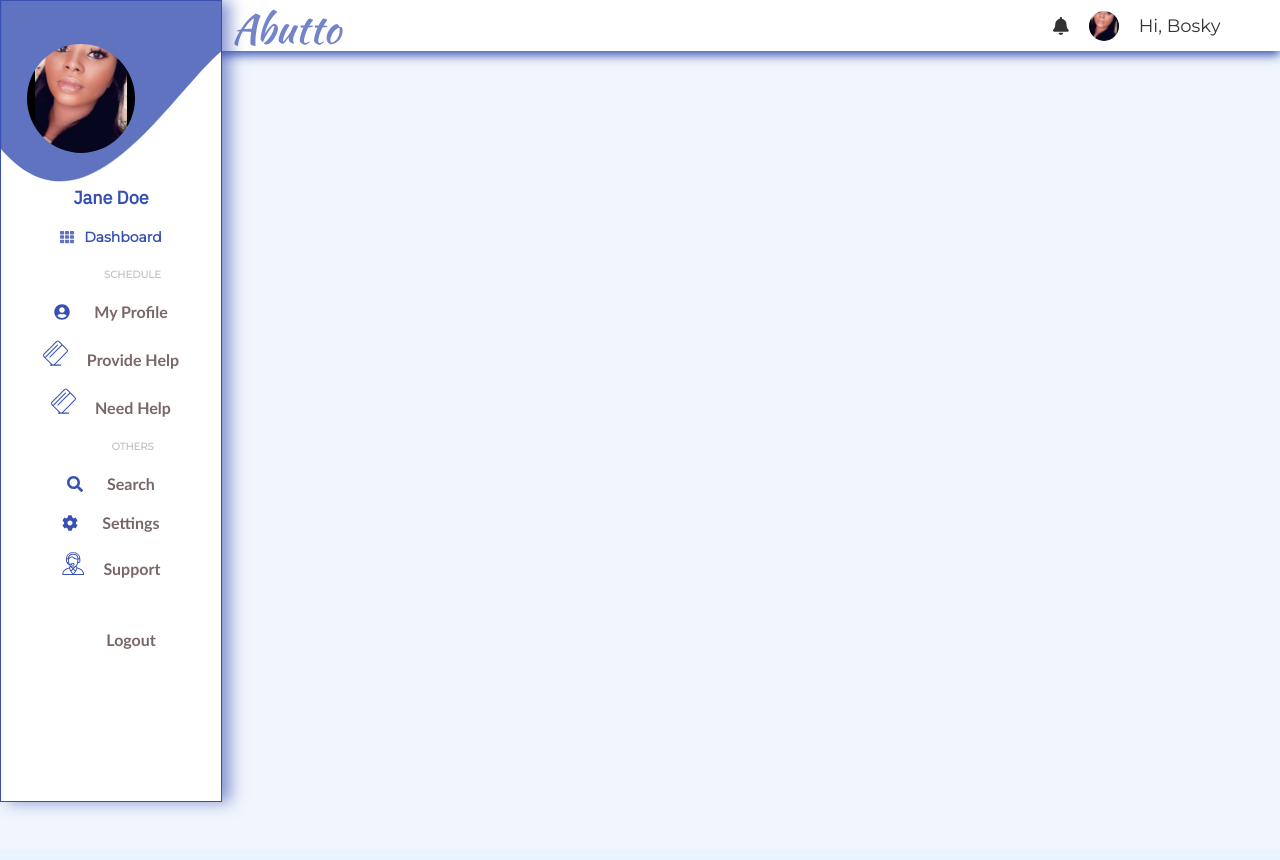
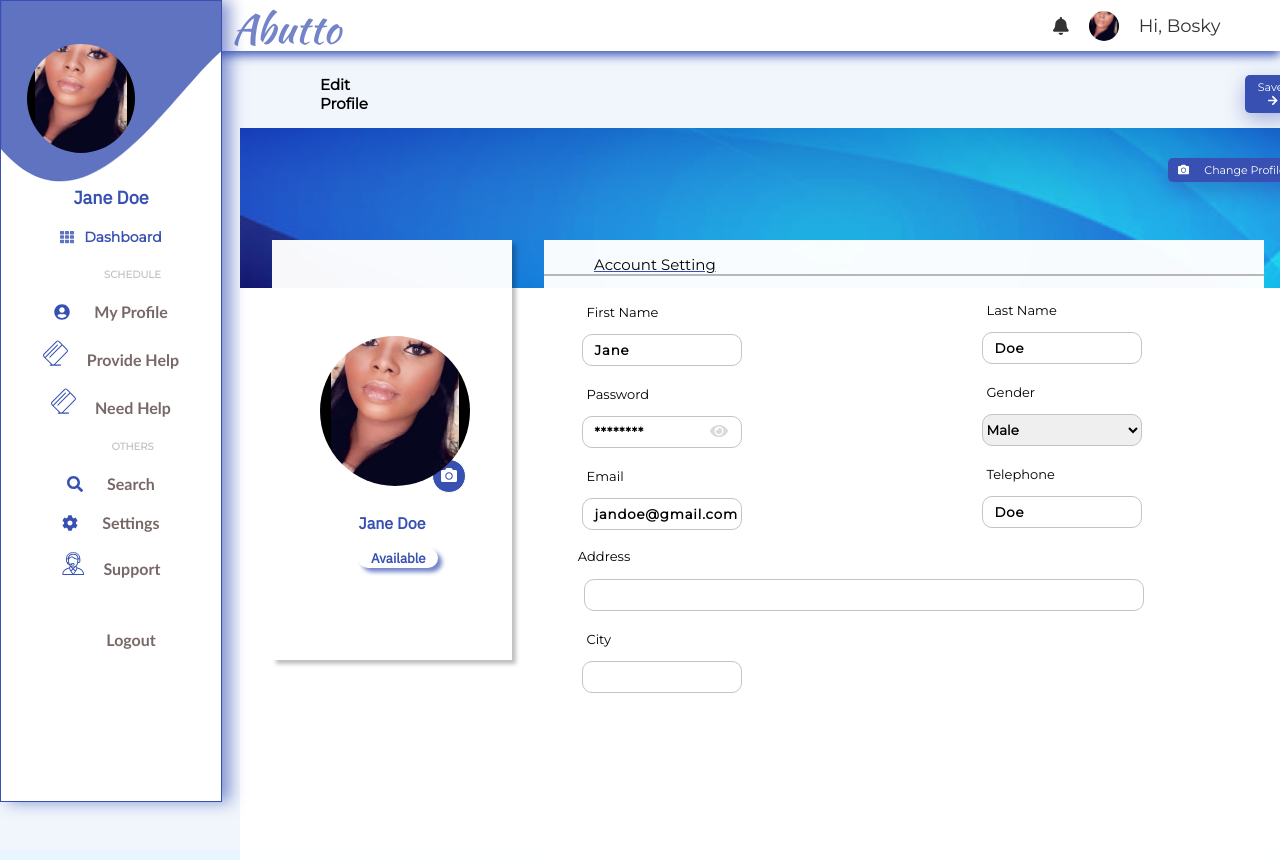
Before and after one commit to courage173/abutto-web, a React (Create React App) app: page /profile in a window 1280 px wide. Built offline with nearby package versions, Linux system fonts and the light colour scheme.

Commit message:
created the edit-profile-page

```diff
--- a/src/Routes.js
+++ b/src/Routes.js
@@ -3,7 +3,8 @@ import { Switch, Route } from 'react-router-dom';
 import Layout from './hoc/Layout'
 import LandingPage from './components/landingPage'
 import Register_login from './components/login_register';
-import Dashboard from './components/dashboard/dashboard'
+import Dashboard from './components/dashboard/dashboard';
+import Profile from './components/profile/profile';
 
 
 const Routes = () => {
@@ -15,6 +16,7 @@ const Routes = () => {
             <Route path="/" exact component={LandingPage} />
             <Layout>
                 <Route path="/dashboard" exact component={Dashboard} />
+                <Route path="/profile" exact component={Profile} />
             </Layout>
         </Switch>
 
--- a/src/components/dashboard/linkSection.js
+++ b/src/components/dashboard/linkSection.js
@@ -65,7 +65,8 @@ class LinkSection extends Component {
                 linkTo: '/logout',
                 public: false,
                 id: 'logoutLink'
-            }
+            },
+
         ],
 
     }
--- /dev/null
+++ b/src/components/profile/profile.js
@@ -0,0 +1,73 @@
+import React, { Component } from 'react';
+import './profileStyle.css';
+import { FontAwesomeIcon } from '@fortawesome/react-fontawesome'
+import { faCamera, faEye, faArrowRight } from '@fortawesome/free-solid-svg-icons';
+import bosky from '../../assets/bosky.png';
+
+class Profile extends Component {
+    render() {
+        return (
+
+            <div className="profile-section">
+                <div className="navs">
+                    <div className="edit-profile">Edit Profile</div>
+                    <button className="save">Save <FontAwesomeIcon icon={faArrowRight} className="arrow" /></button>
+                </div>
+
+                <div className="edit-section container-fluid">
+                    <div className="blue-bg">
+                        <button className="photo"><FontAwesomeIcon icon={ faCamera } className="camera" />Change Profile</button>
+                    </div>
+
+                    <div className="user-edit-section">
+                        <div className="user-container">
+                            <img className="user-icon" src={bosky} alt='profile' style={{
+                                height: '150px', width: '150px', borderRadius:
+                                    '100%', objectFit: 'cover'
+                            }} />
+                            <div className="foto-edit">
+                                <FontAwesomeIcon icon={faCamera} className="edit-icon" />
+                            </div>
+                            <div className="name">Jane Doe</div>
+                            <button className="available">Available</button>
+                        </div>
+                        <div className="input-section">
+                            <p className="acct">Account Setting</p>
+                            <hr className="line" />
+                            <div className="form">
+                                <div className="left-input">
+                                    <div className="first">First Name</div><br />
+                                    <input className="input" type="text" placeholder="Jane" /><br />
+                                    <div className="first">Password</div><br />
+                                    <input className="input" type="text" placeholder="********"
+                                     /><span><FontAwesomeIcon icon={faEye} style={{ color: '#DADADA', cursor: 'pointer', marginLeft: '-2rem' }} /></span>
+                                     <div className="first">Email</div><br />
+                                    <input className="input" type="email" placeholder="jandoe@gmail.com" /><br />
+                                </div>
+                                <div className="right-input">
+                                    <div className="first">Last Name</div><br />
+                                    <input className="input" type="text" placeholder="Doe" /><br />
+                                    <div className="first">Gender</div><br />
+                                    <select className="input" name="gender" placeholder="Doe"><option>Male</option><option>Female</option></select>
+                                    <div className="first">Telephone</div><br />
+                                    <input className="input" type="number" placeholder="Doe" /><br />
+                                </div>
+
+                                <div className="address">Address</div>
+                                <input className="address-input" type="text" />
+
+                                <div className="left-input">
+                                    <div className="first">City</div><br />
+                                    <input className="input" type="text" />
+                                </div>
+                            </div>
+                        </div>
+                    </div>
+                </div>
+
+            </div>
+        )
+    }
+}
+
+export default Profile;
--- /dev/null
+++ b/src/components/profile/profileStyle.css
@@ -0,0 +1,183 @@
+.profile-section {
+}
+.navs {
+    display: flex;
+    margin-left: 20rem;
+    margin-top: 25px;
+}
+.edit-profile {
+    font-family: Montserrat;
+    font-weight: 600;
+    font-size: 15px;
+}
+.save {
+    margin-left: 54rem;
+    background-color: #3750B2;
+    box-shadow: 0px 7px 20px rgba(55, 80, 178, 0.4);
+    border-radius: 5px;
+    color: white;
+    border: none;
+    width: 4rem;
+    cursor: pointer;
+    font-family: Montserrat;
+    font-size: 11px;
+}
+.arrow {
+    margin-left: 5px;
+}
+.edit-section {
+    margin-left: auto;
+    margin-right: auto;
+    height: 500px;
+}
+.blue-bg {
+    background-image: url(../../assets/blue.png);
+    margin-left: 15rem;
+    margin-top: 15px;
+    height: 10rem;
+    background-repeat: no-repeat;
+}
+.photo {
+    margin-left: 58rem;
+    background-color: #3750B2;
+    box-shadow: 0px 7px 20px rgba(55, 80, 178, 0.4);
+    border-radius: 5px;
+    color: white;
+    border: none;
+    width: 8rem;
+    height: 1.5rem;
+    margin-top: 30px;
+    cursor: pointer;
+    font-family: Montserrat;
+    font-size: 11px;
+}
+.camera {
+    padding-right: 15px;
+}
+.user-edit-section {
+    display: flex;
+    margin-left: 15rem;
+    background: rgba(255, 255, 255, 0.97);
+}
+.user-container {
+    background: rgba(255, 255, 255, 0.97);
+    box-shadow: 4px 4px 4px rgba(0, 0, 0, 0.25);
+    height: 420px;
+    flex: 2;
+    margin-left: 2rem;
+    margin-top: -3rem;
+}
+.user-icon {
+    margin-left: 3rem;
+    margin-top: 6rem;
+}
+.foto-edit {
+    background-color: #3750B2;
+    border-radius: 100%;
+    height: 2rem;
+    width: 2rem;
+    margin-left: 10rem;
+    margin-top: -2rem;
+    border: 1px solid white;
+}
+.edit-icon {
+    color: white;
+    margin-left: 8px;
+    margin-top: 7px;
+}
+.name {
+    text-align: center;
+    margin-top: 20px;
+    font-weight: 600;
+    color: #3750B2;
+    font-family: IBM Plex Sans;
+    font-weight: bold;
+}
+.available {
+    background: #FFFFFF;
+    box-shadow: 4px 4px 4px rgba(55, 80, 178, 0.7);
+    border-radius: 10px;
+    color: #3750B2;
+    border: none;
+    width: 5rem;
+    margin-left: 5.4rem;
+    margin-top: 15px;
+    font-family: IBM Plex Sans;
+    font-weight: bold;
+}
+.input-section {
+    flex: 6;
+    background: rgba(255, 255, 255, 0.97);
+    height: 620px;
+    margin-left: 2rem;
+    margin-top: -3rem;
+    margin-right: 2rem;
+}
+.acct {
+    margin-left: 50px;
+    font-size: 15px;
+    font-family: Montserrat;
+    text-decoration: underline #3750B2;
+}
+
+.line {
+    border: 0.5px solid #B6B6B6;
+    margin-top: -15px;
+}
+.form {
+    display: flex;
+}
+.left-input {
+    flex: 5;
+    margin-left: -30rem;
+    margin-top: 10px;
+}
+.right-input {
+    flex: 5;
+    margin-left: 20rem;
+    margin-top: -15.5rem;
+}
+.first {
+    margin-top: 10px;
+    font-size: 13px;
+    line-height: 16px;
+    margin-bottom: -10px;
+    font-family: Montserrat;
+}
+.input {
+    border: 1px solid #C4C4C4;
+    box-sizing: border-box;
+    border-radius: 10px;
+    height: 2rem;
+    margin-top: 0px;
+    margin-left: -5px;
+    margin-bottom: 10px;
+    width: 10rem;
+    font-family: Montserrat;
+    font-weight: 600;
+    color: black;
+}
+.input::placeholder {
+    padding-left: 10px;
+    letter-spacing: 0.06em;
+    font-family: Montserrat;
+    font-weight: 600;
+    color: black;
+}
+.address {
+    margin-left: -37.5rem;
+    font-size: 13px;
+    line-height: 16px;
+    margin-top: 10px;
+    font-family: Montserrat;
+}
+.address-input {
+    border: 1px solid #C4C4C4;
+    box-sizing: border-box;
+    border-radius: 10px;
+    height: 2rem;
+    margin-left: -5rem;
+    width: 35rem;
+    margin-top: 15px;
+
+}
```
Also changed, not shown: src/assets/blue.png (added), 1 other file (tests, documents, lock files or other folders).
